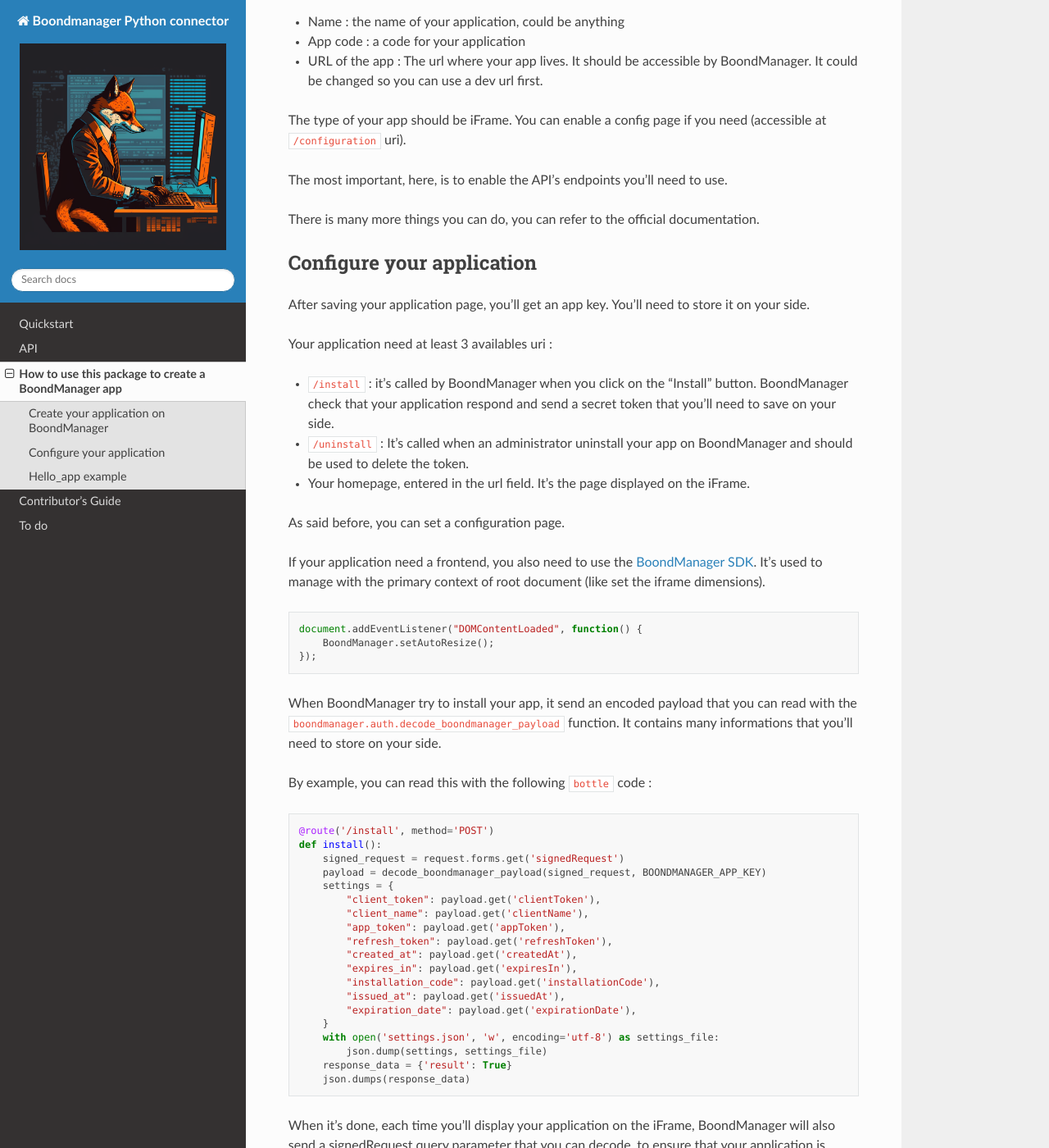
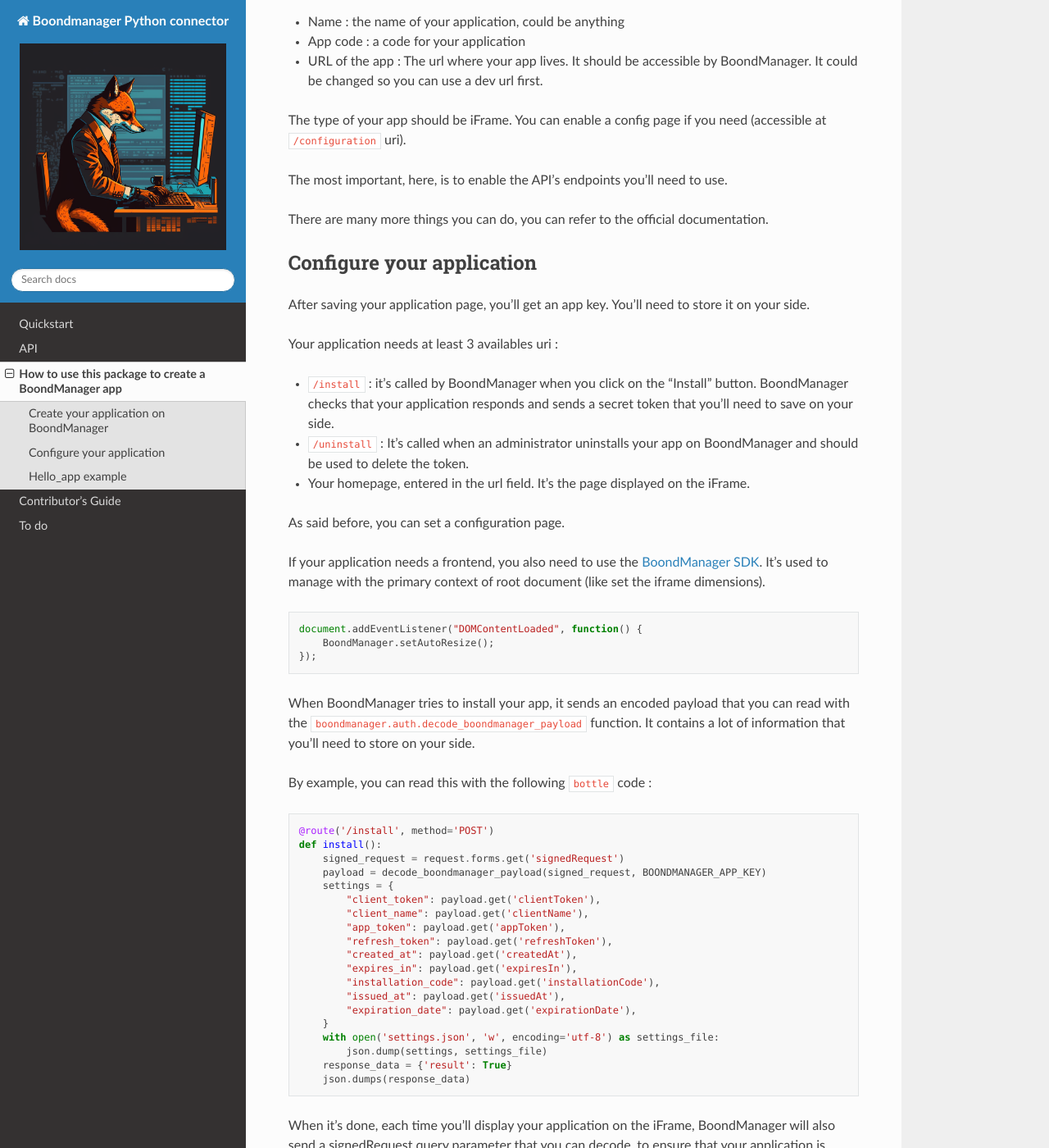
Before and after one commit to tominardi/pyboondmanager, a Sphinx documentation site: the page built from docs/pages/how_to_app.md, in a window 1280 px wide and 1400 px high, scrolled down 574 px. Shown: the whole window at 82% size. Built offline with Sphinx 7.4.7 and the Read the Docs theme 2.0.0, drawn with Linux system fonts in a browser that asks for light colours; some of the changed text lies outside the part shown.

Commit message:
update documentation

````diff
--- a/docs/pages/how_to_app.md
+++ b/docs/pages/how_to_app.md
@@ -22,21 +22,21 @@
 
 The most important, here, is to enable the API's endpoints you'll need to use.
 
-There is many more things you can do, you can refer to the official documentation.
+There are many more things you can do, you can refer to the official documentation.
 
 ## Configure your application
 
 After saving your application page, you'll get an app key. You'll need to store it on your side.
 
-Your application need at least 3 availables uri :
+Your application needs at least 3 availables uri :
 
-* `/install` : it's called by BoondManager when you click on the "Install" button. BoondManager check that your application respond and send a secret token that you'll need to save on your side.
-* `/uninstall` : It's called when an administrator uninstall your app on BoondManager and should be used to delete the token.
+* `/install` : it's called by BoondManager when you click on the "Install" button. BoondManager checks that your application responds and sends a secret token that you'll need to save on your side.
+* `/uninstall` : It's called when an administrator uninstalls your app on BoondManager and should be used to delete the token.
 * Your homepage, entered in the url field. It's the page displayed on the iFrame.
 
 As said before, you can set a configuration page.
 
-If your application need a frontend, you also need to use the [BoondManager SDK](https://ui.boondmanager.com/sdk/boondmanager.js). It's used to manage with the primary context of root document (like set the iframe dimensions).
+If your application needs a frontend, you also need to use the [BoondManager SDK](https://ui.boondmanager.com/sdk/boondmanager.js). It's used to manage with the primary context of root document (like set the iframe dimensions).
 
 ```javascript
 document.addEventListener("DOMContentLoaded", function() {
@@ -44,7 +44,7 @@
 });
 ```
 
-When BoondManager try to install your app, it send an encoded payload that you can read with the `boondmanager.auth.decode_boondmanager_payload` function. It contains many informations that you'll need to store on your side.
+When BoondManager tries to install your app, it sends an encoded payload that you can read with the `boondmanager.auth.decode_boondmanager_payload` function. It contains a lot of information that you'll need to store on your side.
 
 By example, you can read this with the following `bottle` code :
 
````
Also changed, not shown: other parts of docs/pages/how_to_app.md (+1 -1 lines), docs/pages/api.md (+2 -2 lines), 2 other files.
